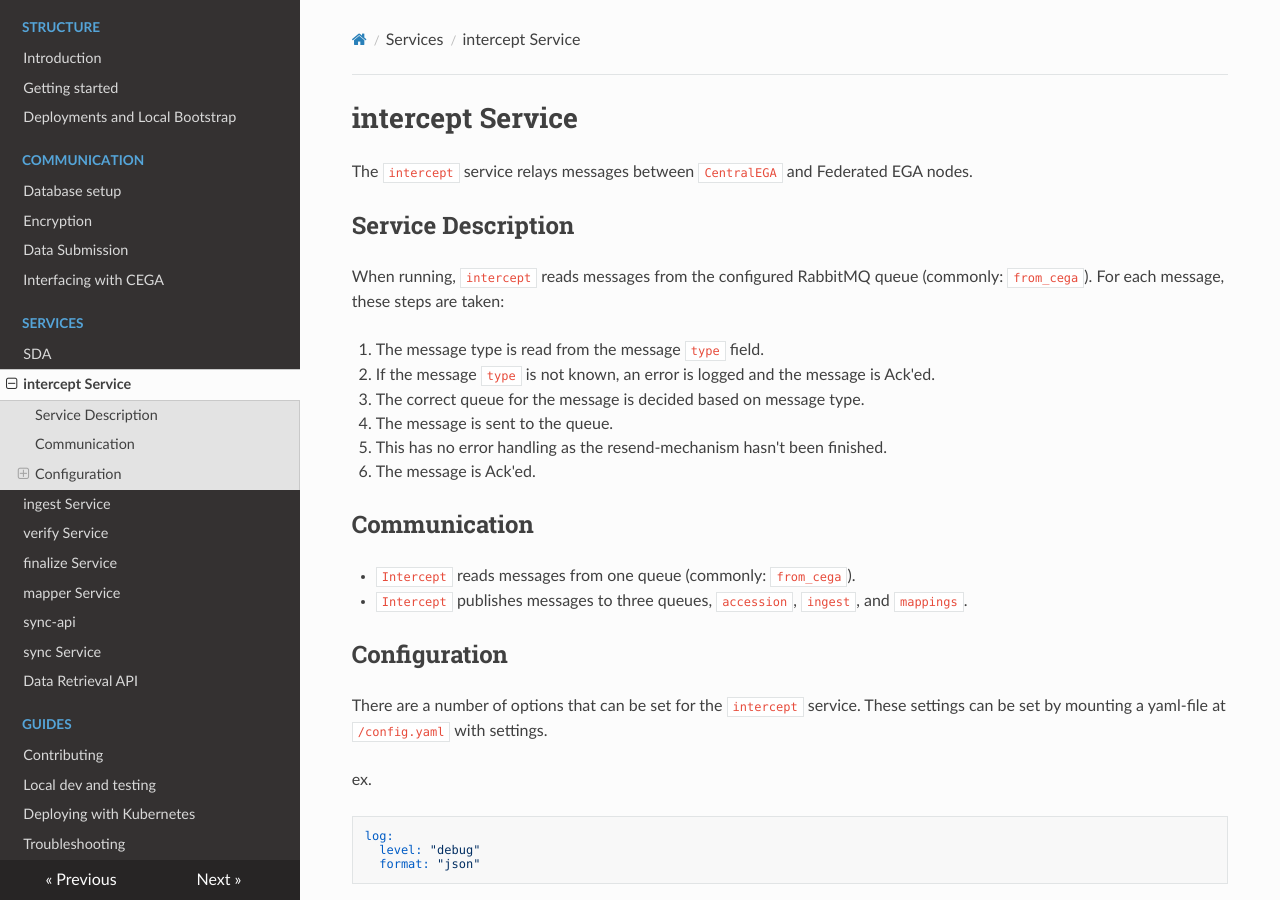
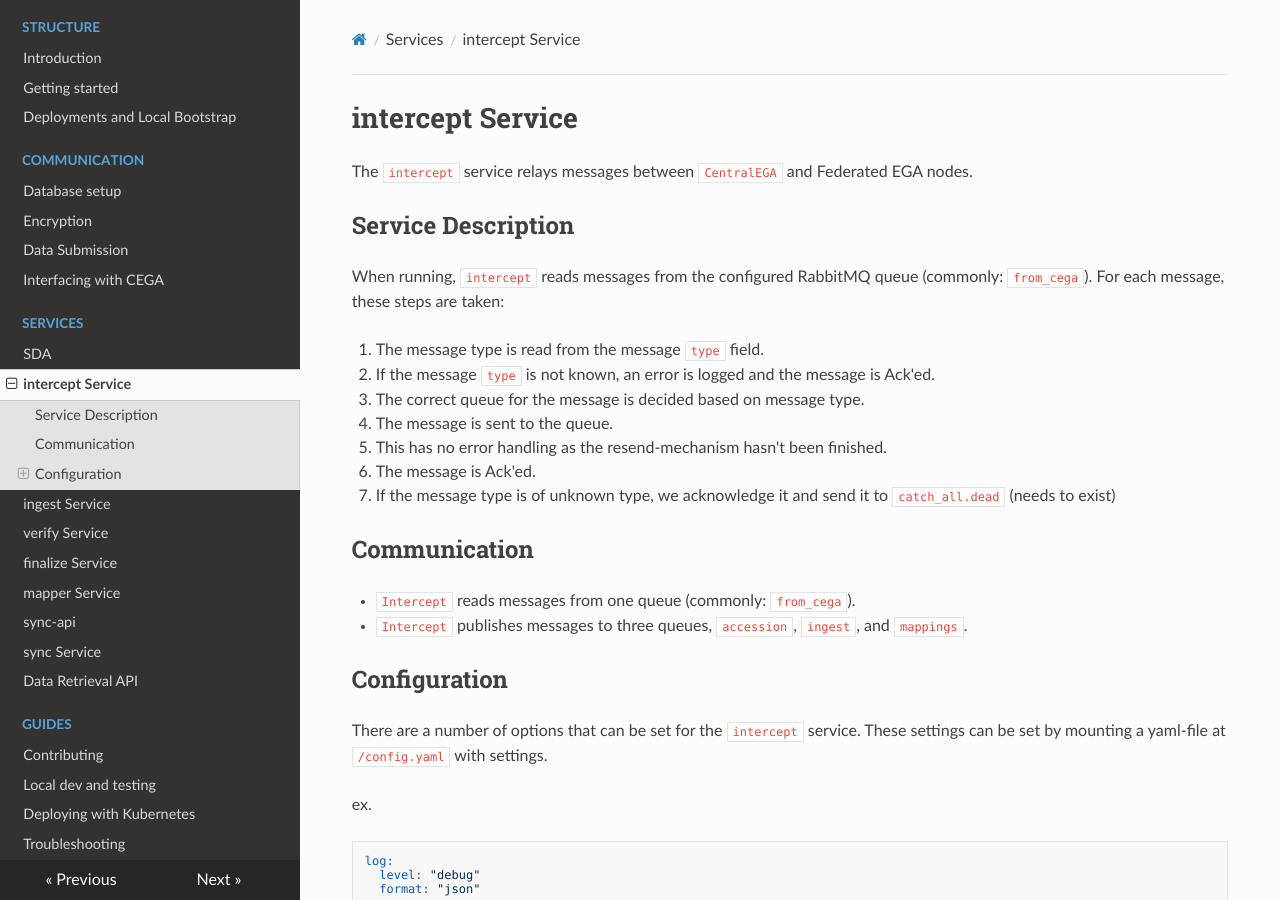
Before and after one commit to neicnordic/neic-sda, an MkDocs documentation site: the page built from docs/services/intercept.md, in a window 1280 px wide and 900 px high. Built offline with MkDocs 1.6.1, drawn with Linux system fonts in a browser that asks for light colours; nearby versions of some CDN libraries.

Commit message:
Update from neicnordic/sensitive-data-archive at 06:37 on 2024-04-08

```diff
--- a/docs/services/intercept.md
+++ b/docs/services/intercept.md
@@ -13,6 +13,7 @@ For each message, these steps are taken:
 3. The message is sent to the queue.
    - This has no error handling as the resend-mechanism hasn't been finished.
 4. The message is Ack'ed.
+5. If the message type is of unknown type, we acknowledge it and send it to `catch_all.dead` (needs to exist)
 
 ## Communication
 
```
